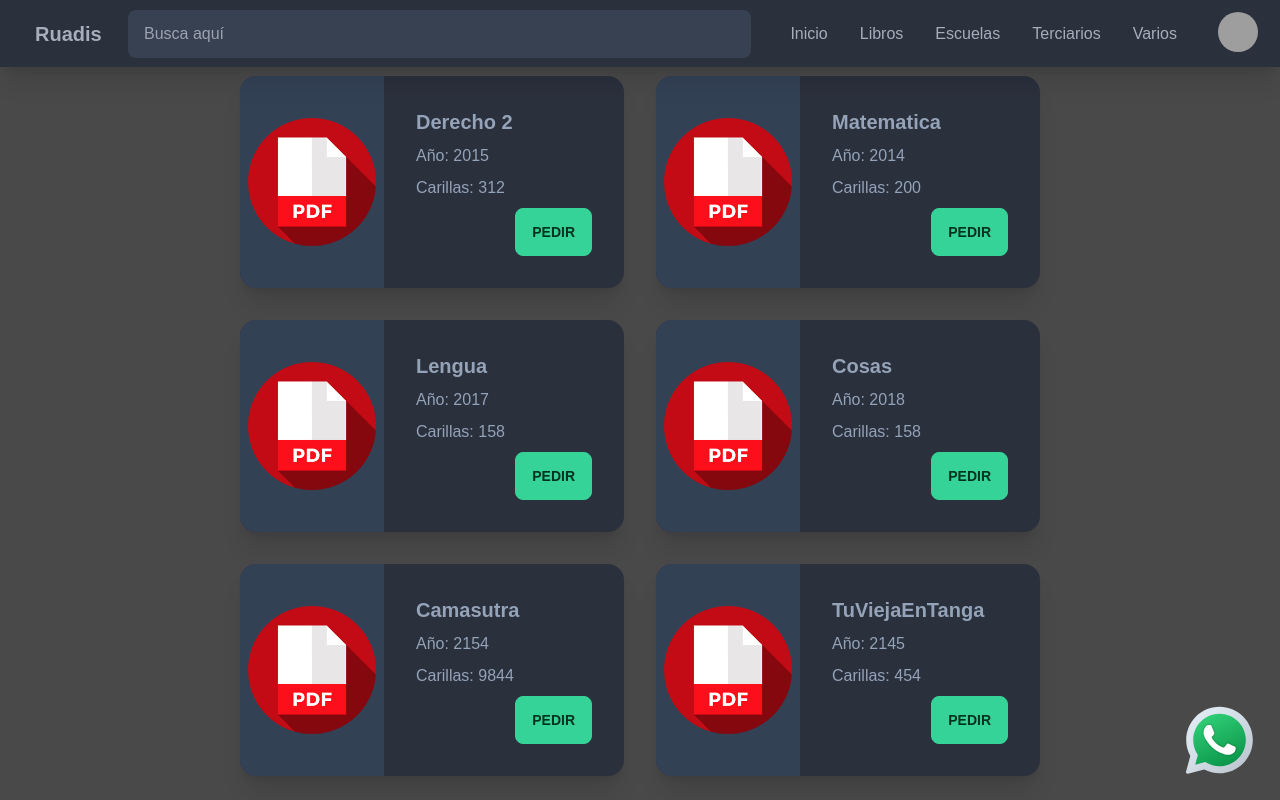
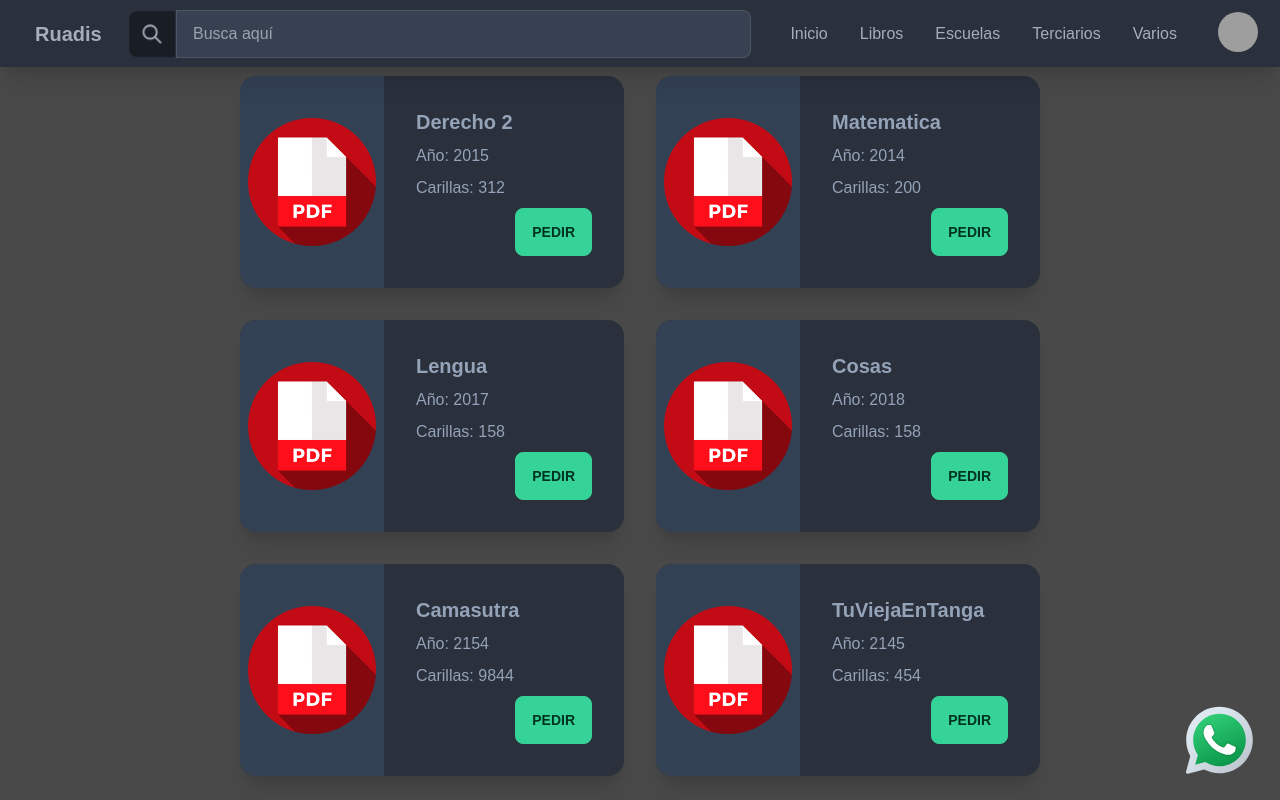
Before and after one commit to Delegado007/web_ruadis, a React (Create React App) app: page / in a window 1280 px wide. Shown: the top 800 px of the page. Built offline with nearby package versions, Linux system fonts and the light colour scheme; grey boxes are pictures that could not be loaded; a web font is replaced by a local one.

Commit message:
antes de romper imput de busqueda

```diff
--- a/src/HeaderRuadis.jsx
+++ b/src/HeaderRuadis.jsx
@@ -16,7 +16,7 @@ function HeaderRuadis() {
   return (
     <div className="navbar bg-base-100 mb-0 shadow-xl" id="navegacion">
       <div className="navbar-start items">
-        <div>
+        <div className="hamburguesa">
           <label className="btn btn-circle swap swap-rotate">
             <input type="checkbox" onChange={actualizar} />
             <svg
@@ -68,11 +68,27 @@ function HeaderRuadis() {
       <div className="navbar-center logo">
         <a className="btn btn-ghost normal-case text-xl">Ruadis</a>
       </div>
-      <div className="busqueda">
+      <div className="busqueda input-group">
+        <button className="btn btn-square">
+          <svg
+            xmlns="http://www.w3.org/2000/svg"
+            class="h-6 w-6"
+            fill="none"
+            viewBox="0 0 24 24"
+            stroke="currentColor"
+          >
+            <path
+              stroke-linecap="round"
+              stroke-linejoin="round"
+              stroke-width="2"
+              d="M21 21l-6-6m2-5a7 7 0 11-14 0 7 7 0 0114 0z"
+            />
+          </svg>
+        </button>
         <input
           type="text"
           placeholder="Busca aquí"
-          className="input border-none w-full bg-gray-700"
+          className="input input-bordered w-full bg-gray-700"
         ></input>
       </div>
       <div className="itemsMenu">
```
Also changed, not shown: src/HeaderRuadis.css (+21 -14 lines).
